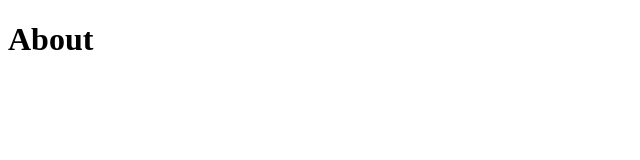
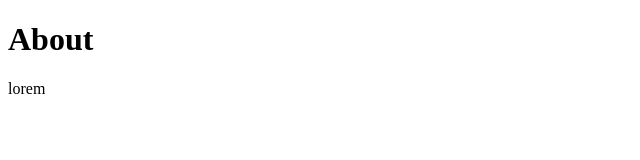
Before and after one commit to kbbushman/sei1-project1, a website: page views/about.html in a window 1280 px wide. Shown: the full height of the page, 0-640 px from the left. Drawn offline with Linux system fonts and the light colour scheme.

Commit message:
Adds another important thing

```diff
--- a/views/about.html
+++ b/views/about.html
@@ -8,6 +8,8 @@
 </head>
 <body>
     <h1>About</h1>
-    <div class="container"></div>
+    <div class="container">
+      <p>lorem</p>
+    </div>
 </body>
 </html>
```
